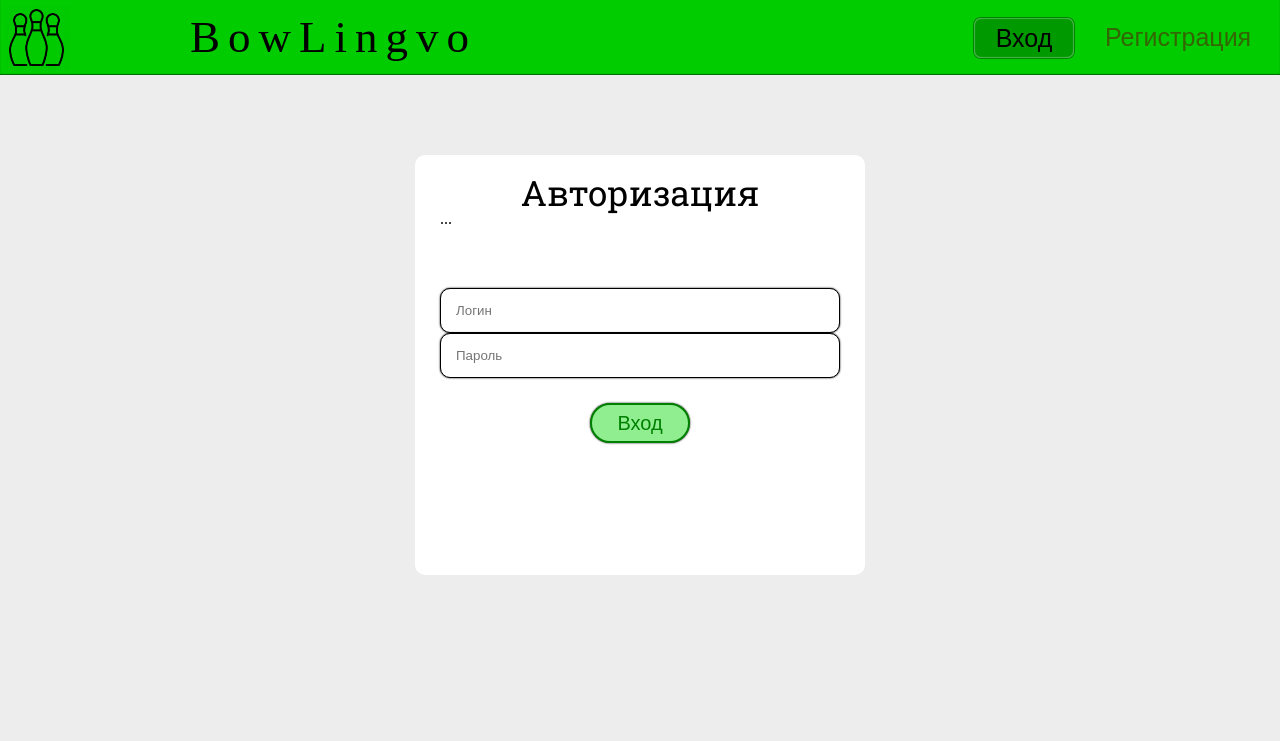
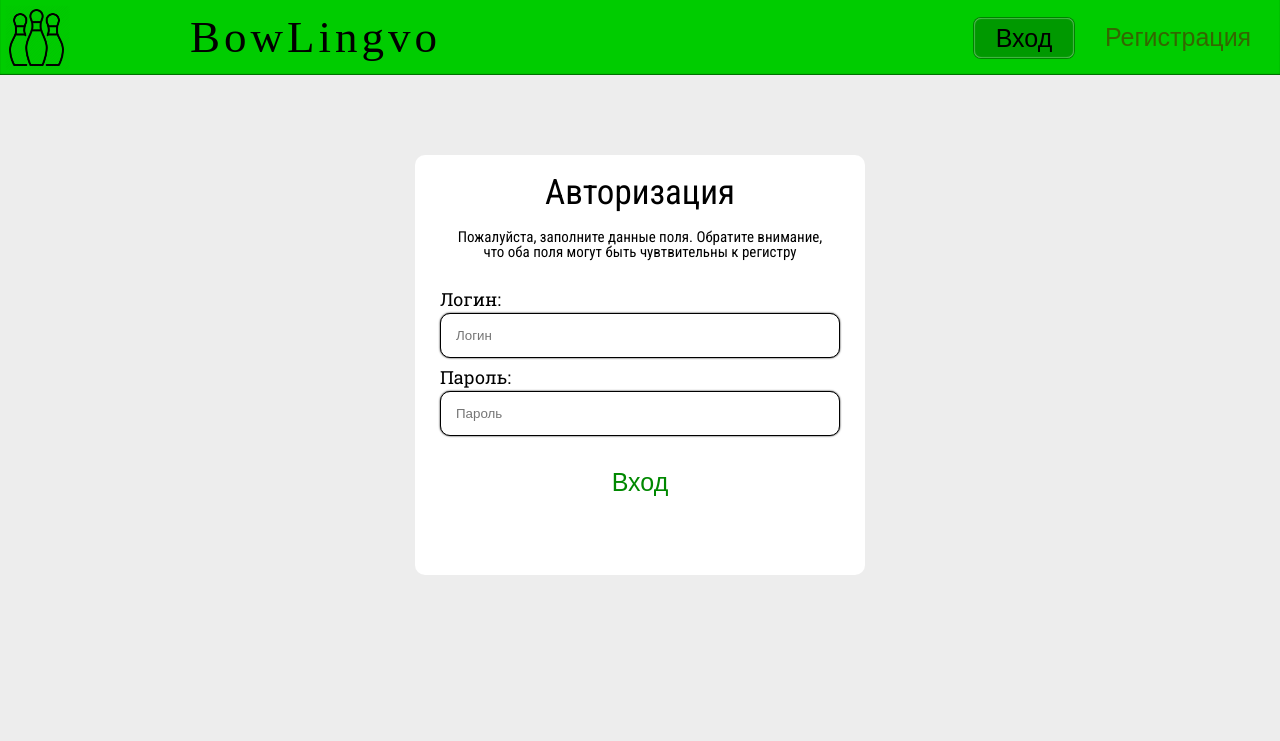
Before and after one commit to phntm738/project, a Django app: page /main/login in a window 1280 px wide. Shown: the top 741 px of the page. Run offline with Django 3.2, Linux system fonts and the light colour scheme; some web fonts are replaced.

Commit message:
finished primal login page design, removed logout button from header, developed profile page table

```diff
--- a/TO_DO.txt
+++ b/TO_DO.txt
@@ -1,9 +1,9 @@
 Сессии
-    Страница логина
++   Страница логина
 +       обработка ошибок
 ~   Страница регистрации - 1д
         обработка ошибок
-        создание пустого профиля
++       создание пустого профиля
 ~   Страница профиля - 1д
         список аватаров - необязательно
         аплоад аватара
--- /dev/null
+++ b/bowlingvo/main/forms.py
@@ -0,0 +1,33 @@
+from django import forms
+from django.contrib.auth.forms import UserCreationForm, AuthenticationForm
+from django.contrib.auth.models import User
+
+
+class LoginForm(AuthenticationForm):
+    username = forms.CharField(label='Логин:', widget=forms.TextInput(attrs={'autofocus': True, 'placeholder': 'Логин'}))
+    password = forms.CharField(label='Пароль:', strip=False,
+        widget=forms.PasswordInput(attrs={'placeholder': 'Пароль'}))
+
+
+class RegistrationForm(UserCreationForm):
+    username = forms.CharField(label='Логин:', required=True, widget=forms.TextInput(attrs={'autofocus': True, 'placeholder': 'Логин'}))
+    email = forms.EmailField(label='Email:',
+                             required=True,
+                             help_text="Enter a valid email.",
+                             widget=forms.TextInput(attrs={'placeholder': 'Email'}))
+    password1 = forms.CharField(
+                            label='Пароль:',
+                            required=True,
+                            strip=False,
+                            widget=forms.PasswordInput(attrs={'placeholder': 'Пароль'}),
+    )
+    password2 = forms.CharField(
+                            label='Повторите пароль:',
+                            required=True,
+                            strip=False,
+                            widget=forms.PasswordInput(attrs={'placeholder': 'Повторите пароль'}),
+    )
+
+    class Meta:
+        model = User
+        fields = ('username', 'email', 'password1', 'password2')
--- a/bowlingvo/main/models.py
+++ b/bowlingvo/main/models.py
@@ -66,5 +66,5 @@ class User_Profile(models.Model):
     objects = models.Manager()
     user = models.OneToOneField(User, on_delete=models.CASCADE, primary_key=True)
     score = models.IntegerField(default=0)
-    avatar = models.ImageField()
+    avatar = models.TextField(default='main/images/user.png')
     last_lang = models.IntegerField(default=0)
--- a/bowlingvo/main/static/main/index.css
+++ b/bowlingvo/main/static/main/index.css
@@ -70,7 +70,7 @@ body {
 
     font-size: 45px;
     line-height:45px;
-    letter-spacing: 8px;
+    letter-spacing: 4px;
 }
 
 
@@ -209,33 +231,73 @@ body {
 	text-align: center;
 	font-size: 35px;
 	line-height: 35px;
+	font-family: 'Roboto Condensed', sans-serif;
+	font-weight: normal;
+}
+
+
+.login-description .login-instructions, .login-description .login-error {
+    margin-top: 20px;
+    margin-left: auto;
+    margin-right: auto;
+    margin-bottom: 30px;
+
+    width: 400px;
+    height: 30px;
+
+    text-align: center;
+    font-size: 15px;
+    line-height: 15px;
+    font-family: 'Roboto Condensed', sans-serif;
+}
+
+
+/*.login-error {
+    margin-left: auto;
+    margin-right: auto;
+    margin-top: 35px;
+    margin-bottom: 20px;
+
+    width: 400px;
+    height: 25px;
+
+    color: red;
+    font-size: 25px;
+    text-align: center;
+    line-height: 25px;
+}
+*/
+
+.login-error {
+    color: red;
+}
+
+
+.login_label {
+    margin-top: 10px;
+    margin-left: auto;
+    margin-right: auto;
+
+    width: 400px;
+    height: 18px;
+
+    line-height: 18px;
+    font-size: 18px;
 	font-family: 'Roboto Slab', serif;
 	font-weight: normal;
 }
 
 
-.test {
-    width: 400px;
-    height: 25px;
+#login-form input, #register-form input{
+    display: block;
     margin-left: auto;
     margin-right: auto;
-    margin-top: 35px;
-
-    color: red;
-    font-size: 25px;
-    text-align: center;
-}
-
-
-#login-form input, #register-form input{
-    display: block;
-    width: 400px;
-    height: 45px;
-    margin-left: auto;
-    margin-right: auto;
+    margin-top: 5px;
     padding-left: 15px;
     padding-right: 15px;
 
+    width: 400px;
+    height: 45px;
     border: 1px solid black;
     border-radius: 10px;
     box-shadow: 0 0 2px black;
@@ -243,31 +305,51 @@ body {
 }
 
 
-.login_submit {
+#login-form .login-submit{
+    display: block;
+    margin-top: 25px;
     margin-left: auto;
     margin-right: auto;
-    margin-top: 25px;
+    padding: 0;
+
+    width: 100px;
+    height: 40px;
+    border-radius: 2px;
+    background: white;
+    transition: all 0.3s linear;
+
+    text-decoration: none;
     text-align: center;
+    border: 1px solid white;
+    color: #008800;
+    font-family: 'caption', Sans-serif;
+    font-size: 25px;
+    line-height: 40px;
+    box-shadow: none;
 }
 
 
-#login-form .login_submit .submit, #register-form .login_submit .submit {
-    width: 100px;
-    height: 40px;
-    background-color: lightgreen;
-    border: 2px solid green;
-    border-radius: 20px;
-    font-size: 20px;
-    color: green;
-    outline: none;
+
+#login-form .login-submit:hover {
+    border: 1px solid rgba(0, 0, 0, .15);
+    background: var(--backgroundcolor);
+    color: black;
+    box-shadow:
+        inset 0px 1px 1px rgba(255, 255, 255, .5),
+        inset 0px -1px 1px rgba(255, 255, 255, .5),
+        inset 1px 0px 1px rgba(255, 255, 255, .5),
+        inset -1px 0px 1px rgba(255, 255, 255, .5);
+}
+/*---/login-elements------------*/
+
+/*---profile-elements-----------*/
+.profile-table, .profile-table tr, .profile-table td {
+    border: 1px solid black;
+    border-collapse: collapse;
 }
 
 
-.login_submit .submit:hover {
-    background-color: grey;
-}
-/*---/login-elements------------*/
-
+/*--/profile-elements-----------*/
 
 /*----index-elements------------*/
 .course {
--- a/bowlingvo/main/templates/main/header.html
+++ b/bowlingvo/main/templates/main/header.html
@@ -5,8 +5,18 @@
         <a href="/main/"><img id='logo' src="{% static 'main/images/logo.png' %}" alt="bowlingvo logo"></a>
         <div id="brand">BowLingvo</div>
         {% if user.is_authenticated %}
-            <a href="/main/do-logout" id="logout-button"><img src="{% static 'main/images/logout.png' %}"></a>
-        <div id="user"><a href="/main/profile">{{ user.username }}</a></div>
+            {% if not is_profile %}
+                <input type='checkbox' id='submenu-position'>
+                <div id="user"><label for='submenu-position'>{{ user.username }}</label>
+                    <ul class='header-submenu'>
+			            <li><a href='/main/profile'>Профиль</a></li>
+			            <li><a href='/main/do-logout'>Выход</a></li>
+		            </ul>
+                </div>
+                <img id="header-avatar" src="{% static profile.avatar %}" alt="user-logo">
+            {% else %}
+                <a class='profile-logout' href='/main/do-logout'>Выход</a>
+            {% endif %}
         {% else %}
             <a href="/main/register" id="register-button">Регистрация</a>
             <a href="/main/login" id="login-button">Вход</a>
--- a/bowlingvo/main/templates/main/login_form.html
+++ b/bowlingvo/main/templates/main/login_form.html
@@ -1,21 +1,25 @@
 {% include "main/header.html" %}
 <div class="back">
-    <div class="error_message">{% if error_message %}{{ error_message }}{% endif %}</div>
-    <form action='/main/do-login' method="post">
+    <div class="login-description">
+        <h1>Авторизация</h1>
+    {% if form.errors %}
+        <div class="login-error">
+            Неправильный логин или пароль. Обратите внимание, <br> что оба поля могут быть чувтвительны к регистру
+        </div>
+    {% else %}
+        <div class="login-instructions">
+            Пожалуйста, заполните данные поля. Обратите внимание, <br> что оба поля могут быть чувтвительны к регистру
+        </div>
+    {% endif %}
+    </div>
+    <form action="{{ app_path }}" method="post" id="login-form">
         {% csrf_token %}
-        <div class="fields">
-            <table>
-                <tr>
-                    <td>username</td>
-                    <td><input type="text" name="username"></td>
-                </tr>
-                <tr>
-                    <td>password</td>
-                    <td><input type="password" name="password"></td>
-                </tr>
-            </table>
-        </div>
-        <div class="login_submit"><input class="submit" type="submit" value="LOGIN"></div>
+        <div class="login_label">{{ form.username.label }}</div>
+        {{ form.username }}
+        <div class="login_label">{{ form.password.label }}</div>
+        {{ form.password }}
+        <input type="hidden" name="next" value="{{ next }}" />
+        <input class="login-submit" type="submit" value="Вход">
     </form>
 </div>
 {% include "main/footer.html" %}
--- a/bowlingvo/main/templates/main/login_form2.html
+++ /dev/null
@@ -1,22 +0,0 @@
-{% include "main/header.html" %}
-<div class="back">
-    <div class="login-description">
-        <h1>Авторизация</h1>
-        <div class="login-instructions">
-            ...
-        </div>
-    </div>
-    <div class="test">
-    {% if form.errors %}
-        Неправильный логин или пароль
-    {% endif %}
-    </div>
-    <form action="{{ app_path }}" method="post" id="login-form">
-        {% csrf_token %}
-        {{ form.username }}
-        {{ form.password }}
-        <input type="hidden" name="next" value="{{ next }}" />
-        <div class="login_submit"><input class="submit" type="submit" value="Вход"></div>
-    </form>
-</div>
-{% include "main/footer.html" %}
--- a/bowlingvo/main/urls.py
+++ b/bowlingvo/main/urls.py
@@ -1,18 +1,17 @@
 from django.contrib.auth import views as auth_views
-from django.conf.urls import url
 from django.urls import path, re_path
 from .views import LoginForm
 
 from . import views
 
 urlpatterns = [
-    path('', views.index),
-    path('login', auth_views.LoginView.as_view(template_name='main/login_form2.html', form_class=LoginForm, redirect_authenticated_user=True)),
+    path('', views.index, name='index'),
+    path('login', auth_views.LoginView.as_view(template_name='main/login_form.html', form_class=LoginForm, redirect_authenticated_user=True), name='login'),
     path('do-logout', auth_views.LogoutView.as_view()),
-    path('register', views.Registration_view.as_view()),
-    path('profile', views.Profile_view.as_view()),
+    path('register', views.Registration_view.as_view(), name='register'),
+    path('profile', views.Profile_view.as_view(), name='profile'),
     path('test', views.test),
-    re_path(r'^activate/(?P<uidb64>[0-9A-Za-z_\-]+)/(?P<token>[0-9A-Za-z]{1,13}-[0-9A-Za-z]{1,20})/$',
+    re_path(r'^activate/(?P<uidb64>[0-9A-Za-z_\-]+)/(?P<stoken>[0-9A-Za-z]{1,13}-[0-9A-Za-z]{1,20})/$',
         views.activate, name='activate'),
-    path('<str:language_name>', views.get_sections),
+    path('<str:language_name>', views.get_sections, name='language'),
 ]
--- a/bowlingvo/main/views.py
+++ b/bowlingvo/main/views.py
@@ -1,55 +1,10 @@
 from django.shortcuts import render, get_object_or_404, redirect
 from django.http import HttpResponse
-from django import forms
-from django.contrib.sites.shortcuts import get_current_site
-from django.utils.encoding import force_bytes, force_text
-from django.utils.http import urlsafe_base64_encode, urlsafe_base64_decode
-from django.contrib.auth.models import User
-from django.contrib.auth.tokens import PasswordResetTokenGenerator
-from django.core.mail import EmailMessage
 from django.views import View
-from django.contrib.auth import login
-from django.template.loader import render_to_string
-from django.contrib.auth.forms import UserCreationForm, AuthenticationForm
 from .models import *
 from .additional.task_gen import lex_task_gen
 
-
-class LoginForm(AuthenticationForm):
-    username = forms.CharField(widget=forms.TextInput(attrs={'autofocus': True, 'placeholder': 'Логин'}))
-    password = forms.CharField(
-        strip=False,
-        widget=forms.PasswordInput(attrs={'placeholder': 'Пароль'}),
-    )
-
-
-class RegistrationForm(UserCreationForm):
-    username = forms.CharField(required=True, widget=forms.TextInput(attrs={'autofocus': True, 'placeholder': 'Логин'}))
-    email = forms.EmailField(label='Email',
-                             required=True,
-                             help_text="Enter a valid email.",
-                             widget=forms.TextInput(attrs={'placeholder': 'Email'}))
-    password1 = forms.CharField(
-                            required=True,
-                            strip=False,
-                            widget=forms.PasswordInput(attrs={'placeholder': 'Пароль'}),
-    )
-    password2 = forms.CharField(
-                            required=True,
-                            strip=False,
-                            widget=forms.PasswordInput(attrs={'placeholder': 'Повторите пароль'}),
-    )
-
-    class Meta:
-        model = User
-        fields = ('username', 'email', 'password1', 'password2')
-
-
-class TokenGenerator(PasswordResetTokenGenerator):
-    def _make_hash_value(self, user, timestamp):
-        return str(user.pk) + str(timestamp) + str(user.is_active)
-
-account_activation_token = TokenGenerator()
+from .my_views.section_views import *
 
 
 class Profile_view(View):
@@ -59,81 +14,32 @@ class Profile_view(View):
         user = request.user
         profile = User_Profile.objects.get(user=user)
         finished_lessons = Finished_Lesson.objects.all().filter(user_id=user.id)
-        return render(request, self.template_name, {'authorized': True, 'username': request.user.username,
-                                                    'profile': profile,'finished_lessons': finished_lessons})
-
-
-class Registration_view(View):
-    form_class = RegistrationForm
-    template_name = 'main/registration_form.html'
-
-    def get(self, request):
-        user = request.user
-        form = self.form_class()
-        return render(request, self.template_name, {'form': form})
-
-    def post(self, request):
-        form = self.form_class(request.POST)
-        if form.is_valid():
-
-            user = form.save(commit=False)
-            user.is_active = False
-            user.save()
-            profile = User_Profile()
-            profile.user = user
-            profile.save()
-
-            current_site = get_current_site(request)
-            mail_subject = 'Активация аккаунта на bowlingvo.ru'
-            message = render_to_string('main/acc_activation.html', {
-                'user': user,
-                'domain': current_site.domain,
-                'uid': urlsafe_base64_encode(force_bytes(user.pk)),
-                'token': account_activation_token.make_token(user),
-            })
-            email = EmailMessage(mail_subject, message, to=[user.email])
-            email.send()
-            return render(request, 'email_conf.html', {'email': user.email})
-        else:
-            return render(request, self.template_name, {'form': form})
-
-
-def activate(request, uidb64, token):
-    try:
-        uid = force_text(urlsafe_base64_decode(uidb64))
-        user = User.objects.get(pk=uid)
-    except(TypeError, ValueError, OverflowError):
-        user = None
-    if user is not None and account_activation_token.check_token(user, token):
-        user.is_active = True
-        user.save()
-        login(request, user)
-        return redirect('/main')
-    else:
-        return HttpResponse('Activation link is invalid!')
+        return render(request, self.template_name, {'profile': profile, 'is_profile': True, 'last_lessons': finished_lessons})
 
 
 def index(request):
     user = request.user
+    profile = User_Profile.objects.get(user=user)
     if not user.is_authenticated:
         return redirect('/main/login')
     languages = Language.objects.all()
     return render(request, 'main/index.html',
-                  {'page_name': 'index', 'languages': languages})
+                  {'profile': profile, 'page_name': 'index', 'languages': languages})
 
 
 def get_sections(request, language_name):
     if not request.user.is_authenticated:
         request.session['error_message'] = 'Please, login'
         return redirect('/main/login')
+    user = request.user
+    profile = User_Profile.objects.get(user=user)
     language = Language.objects.get(url_name=language_name)
     sections = Section.objects.all().filter(language_id=language.id)
     return render(request, 'main/language_page.html',
-                  {'page_name': language.name, 'language': language, 'sections': sections})
+                  {'profile': profile, 'page_name': language.name, 'language': language, 'sections': sections})
 
 
 def test(request):
     if not request.user.is_authenticated:
         return redirect('/main/login')
-    return HttpResponse(lex_task_gen(1))
     return render(request, 'main/test.html', {'page_name': 'test', 'script': True})
```
Also changed, not shown: other parts of bowlingvo/main/static/main/index.css (+34 -12 lines), bowlingvo/main/my_views/section_views.py (added, +71 -0 lines), bowlingvo/main/templates/main/profile.html (+53 -4 lines), bowlingvo/main/templates/main/registration_form.html (+17 -2 lines), bowlingvo/db.sqlite3.
